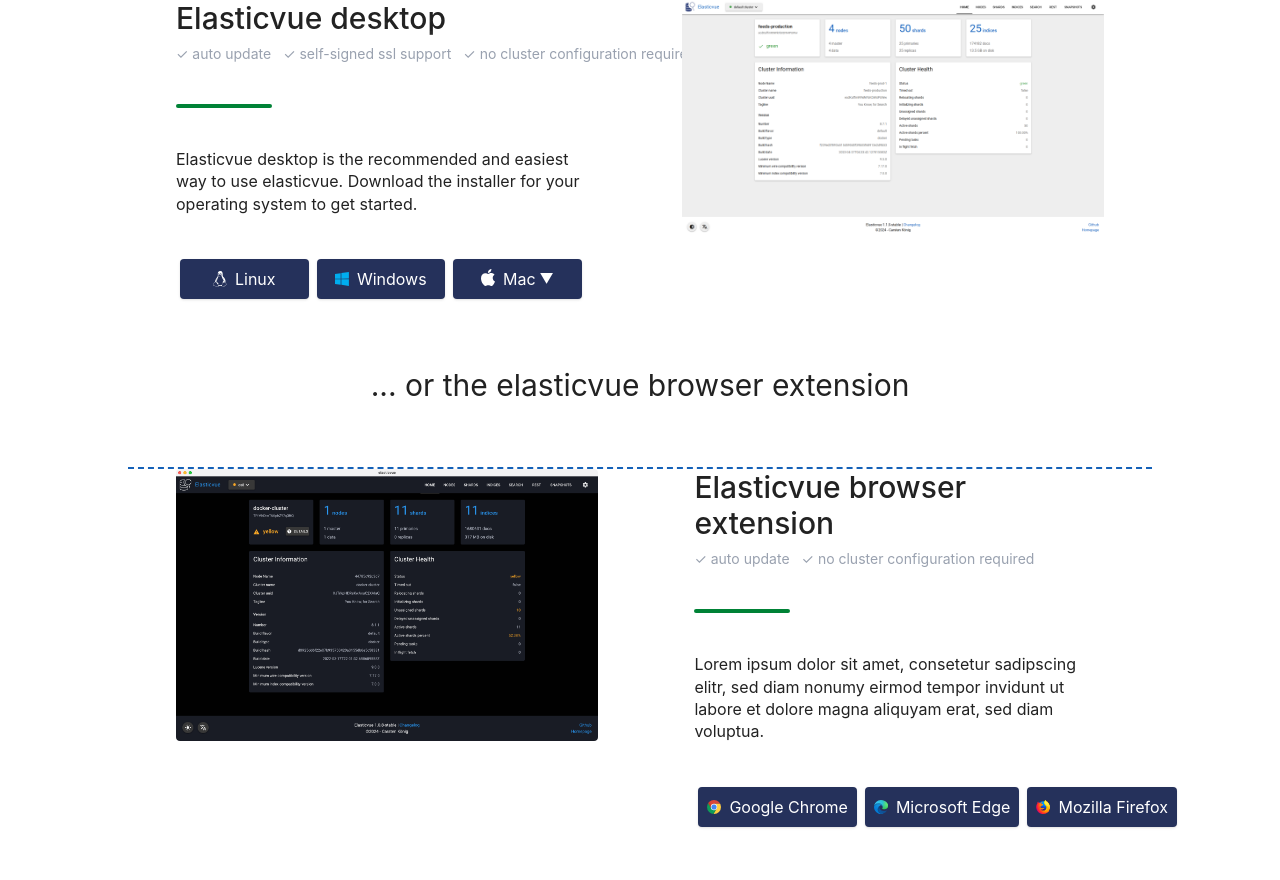
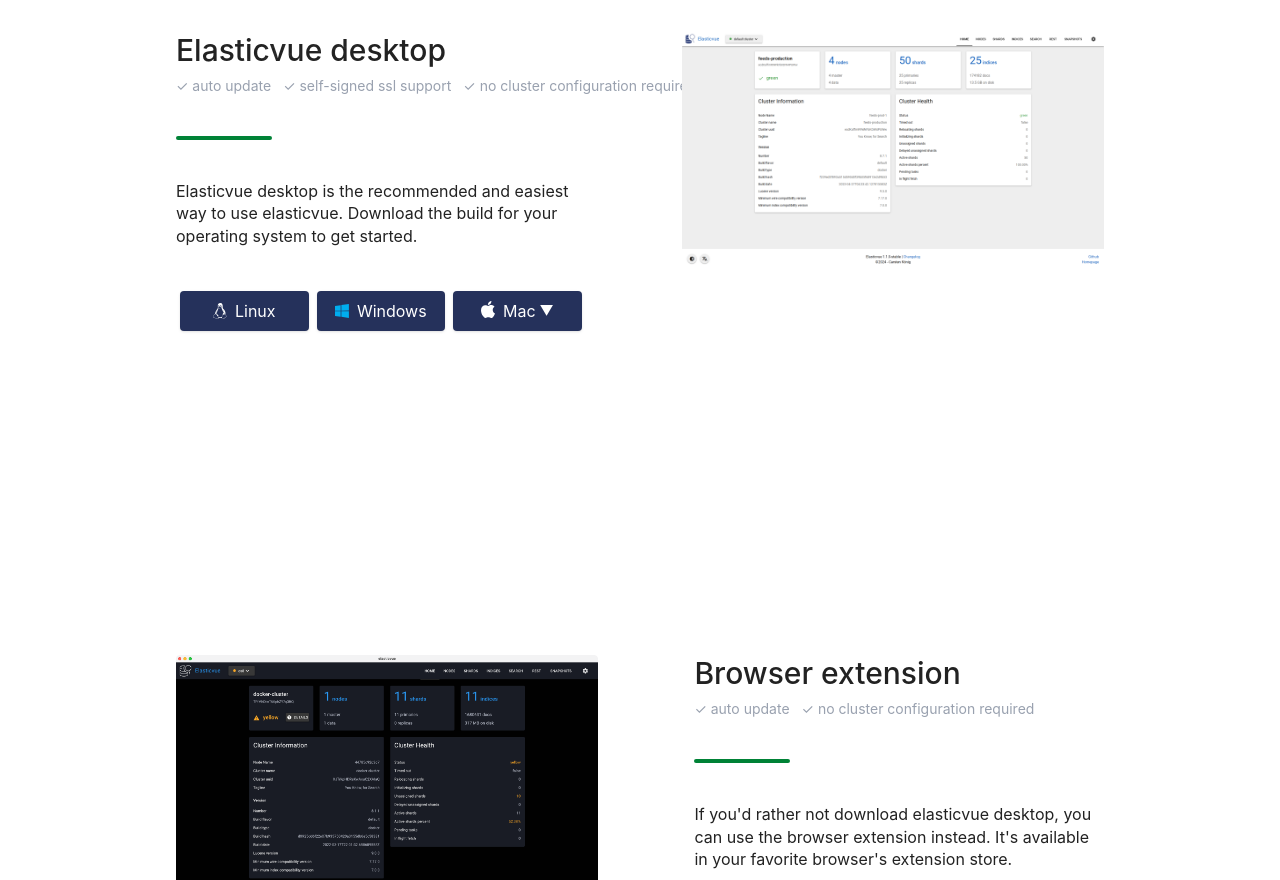
Before and after one commit to cars10/elasticvue_com-react, a Next.js app: page / in a window 1280 px wide. Shown: the part 928-1808 px from the top of the page. Built offline with nearby package versions, Linux system fonts and the light colour scheme.

Commit message:
working on colors

```diff
--- a/src/app/page.tsx
+++ b/src/app/page.tsx
@@ -76,15 +76,14 @@
         <path className="fill-white dark:fill-dark" fillOpacity="1" d="M0,100L60,106.7C120,113,240,127,360,140C480,153,600,167,720,150C840,133,960,87,1080,73.3C1200,60,1320,80,1380,90L1440,100L1440,200L1380,200C1320,200,1200,200,1080,200C960,200,840,200,720,200C600,200,480,200,360,200C240,200,120,200,60,200L0,200Z"></path>
       </svg> */}
 
-      <section className="bg-white py-8 lg:py-32 dark:bg-[#13161f] dark:text-white shadow-lg" id="download">
+      <section className="bg-white dark:bg-[#141a2b] dark:text-white shadow-lg" id="download">
         <div className="mx-auto w-[95%] max-w-[1640px] lg:w-[80%]">
           <DesktopApp />
 
-          <h2 className="my-6 text-center text-xl lg:text-3xl lg:my-16">
+          {/* <h2 className="my-6 text-center text-xl lg:text-3xl lg:my-16">
             ... or the elasticvue browser extension
-          </h2>
+          </h2> */}
 
-          <div className="wavy-line"></div>
 
           <BrowserExtensions />
 
--- a/src/components/pages/home/BrowserExtensions.tsx
+++ b/src/components/pages/home/BrowserExtensions.tsx
@@ -6,25 +6,28 @@
 import Button from '@/components/shared/Button/Button'
 
 export default function BrowserExtensions() {
-  const description = 'Lorem ipsum dolor sit amet, consetetur sadipscing elitr, sed diam nonumy eirmod tempor invidunt ut labore et dolore magna aliquyam erat, sed diam voluptua.'
+  const description = 'If you\'d rather not download elasticvue desktop, you can use the browser extension instead. It\'s available in your favorite browser\'s extension store.'
   const capabilities = [
     'auto update',
     'no cluster configuration required'
   ]
 
   return (
-    <HomeWrapper title="Elasticvue browser extension" description={description} capabilities={capabilities} image={Desktop} reverse>
+    <HomeWrapper title="Browser extension" description={description} capabilities={capabilities} image={Desktop} reverse>
       <Button
         image={ChromeIcon}
         link={{ href: 'https://chrome.google.com/webstore/detail/elasticvue/hkedbapjpblbodpgbajblpnlpenaebaa', text: 'Google Chrome' }}
+        full
         center />
       <Button
         image={EdgeIcon}
         link={{ href: 'https://microsoftedge.microsoft.com/addons/detail/geifniocjfnfilcbeloeidajlfmhdlgo', text: 'Microsoft Edge' }}
+        full
         center />
       <Button
         image={FirefoxIcon}
         link={{ href: 'https://addons.mozilla.org/en-US/firefox/addon/elasticvue/', text: 'Mozilla Firefox' }}
+        full
         center />
     </HomeWrapper>
   )
--- a/src/components/pages/home/DesktopApp.tsx
+++ b/src/components/pages/home/DesktopApp.tsx
@@ -4,7 +4,7 @@
 import HomeWrapper from './HomeWrapper'
 
 export default function DesktopApp() {
-  const description = 'Elasticvue desktop is the recommended and easiest way to use elasticvue. Download the installer for your operating system to get started.'
+  const description = 'Elasticvue desktop is the recommended and easiest way to use elasticvue. Download the build for your operating system to get started.'
   const capabilities = [
     'auto update',
     'self-signed ssl support',
--- a/src/components/pages/home/DesktopApp/DownloadLinux.tsx
+++ b/src/components/pages/home/DesktopApp/DownloadLinux.tsx
@@ -6,7 +6,7 @@
     <Button
       image={LinuxIcon}
       link={{
-        href: 'https://update.elasticvue.com/download/linux/x86_64',
+        href: 'https://update.elasticvue.com/download/linux/x86_64?file=elasticvue.AppImage',
         text: 'Linux'
       }}
       full
--- a/src/components/pages/home/DesktopApp/DownloadMac.tsx
+++ b/src/components/pages/home/DesktopApp/DownloadMac.tsx
@@ -5,8 +5,8 @@
 
 export default function DownloadMac() {
   const links = [
-    { href: 'https://update.elasticvue.com/download/darwin/aarch64', text: 'Download aarch64' },
-    { href: 'https://update.elasticvue.com/download/darwin/x86_64', text: 'Download x86' }
+    { href: 'https://update.elasticvue.com/download/darwin/aarch64?file=elasticvue_aarch64.dmg', text: 'Apple Silicon' },
+    { href: 'https://update.elasticvue.com/download/darwin/x86_64?file=elasticvue_x64.dmg', text: 'Intel Mac' }
   ]
 
   return (
--- a/src/components/pages/home/DesktopApp/DownloadWindows.tsx
+++ b/src/components/pages/home/DesktopApp/DownloadWindows.tsx
@@ -5,7 +5,7 @@
   return (
     <Button
       image={WindowsIcon}
-      link={{ href: 'https://update.elasticvue.com/download/windows/x86_64', text: 'Windows' }}
+      link={{ href: 'https://update.elasticvue.com/download/windows/x86_64?file=elasticvue.msi', text: 'Windows' }}
       full
       center />
   )
--- a/src/components/pages/home/HomeWrapper.tsx
+++ b/src/components/pages/home/HomeWrapper.tsx
@@ -12,7 +12,7 @@
 export default function HomeWrapper({ title, description, capabilities, image, reverse, children }: Props) {
   return (
     <>
-      <div className={`flex flex-col ${reverse ? 'lg:flex-row-reverse' : 'lg:flex-row'}`}>
+      <div className={`flex flex-col py-40 ${reverse ? 'lg:flex-row-reverse' : 'lg:flex-row'}`}>
         <div className="lg:w-2/5 lg:mx-12 flex flex-col justify-center">
           <div>
             <h2 className="text-xl lg:text-3xl font-medium mb-2">
```
